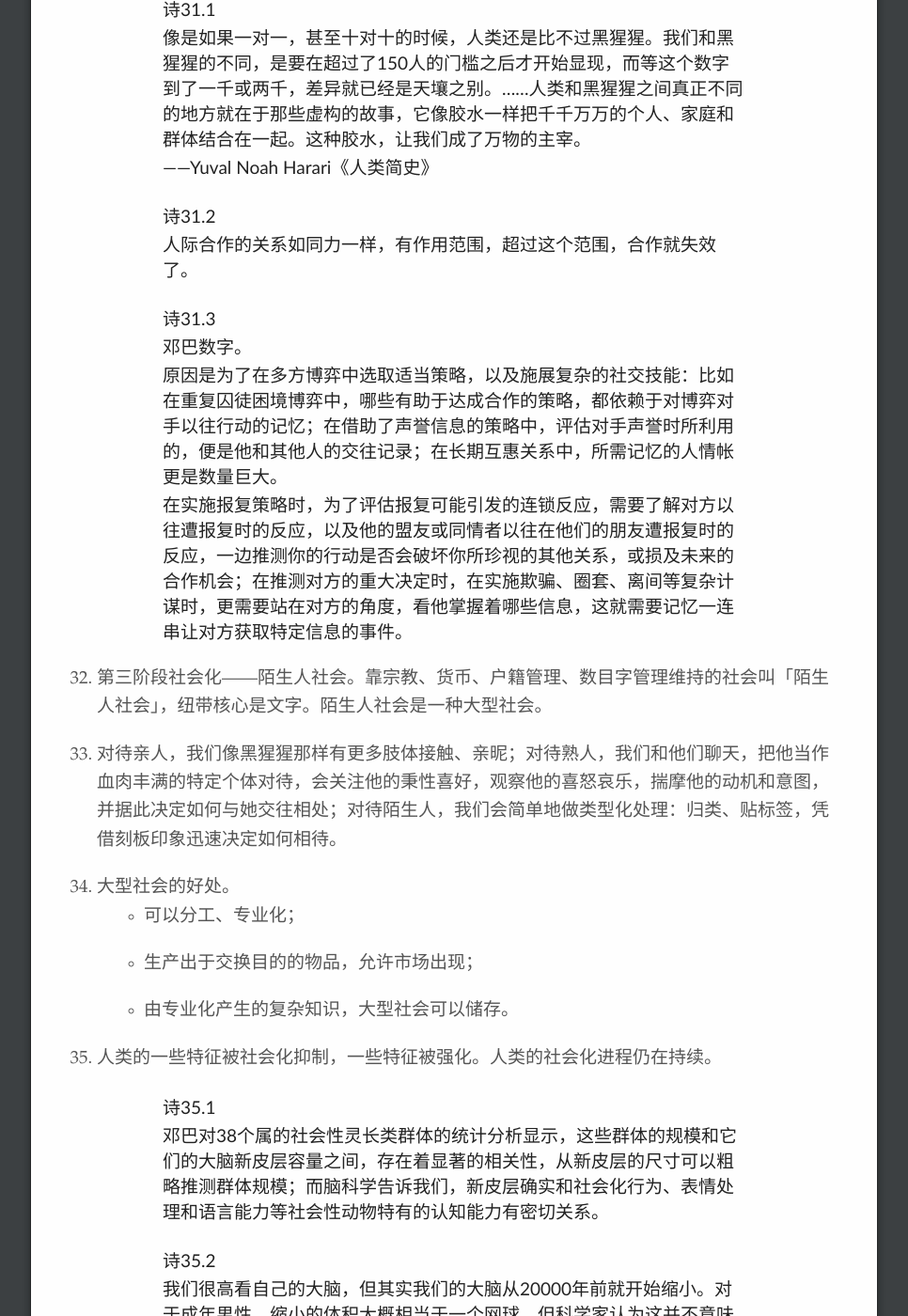
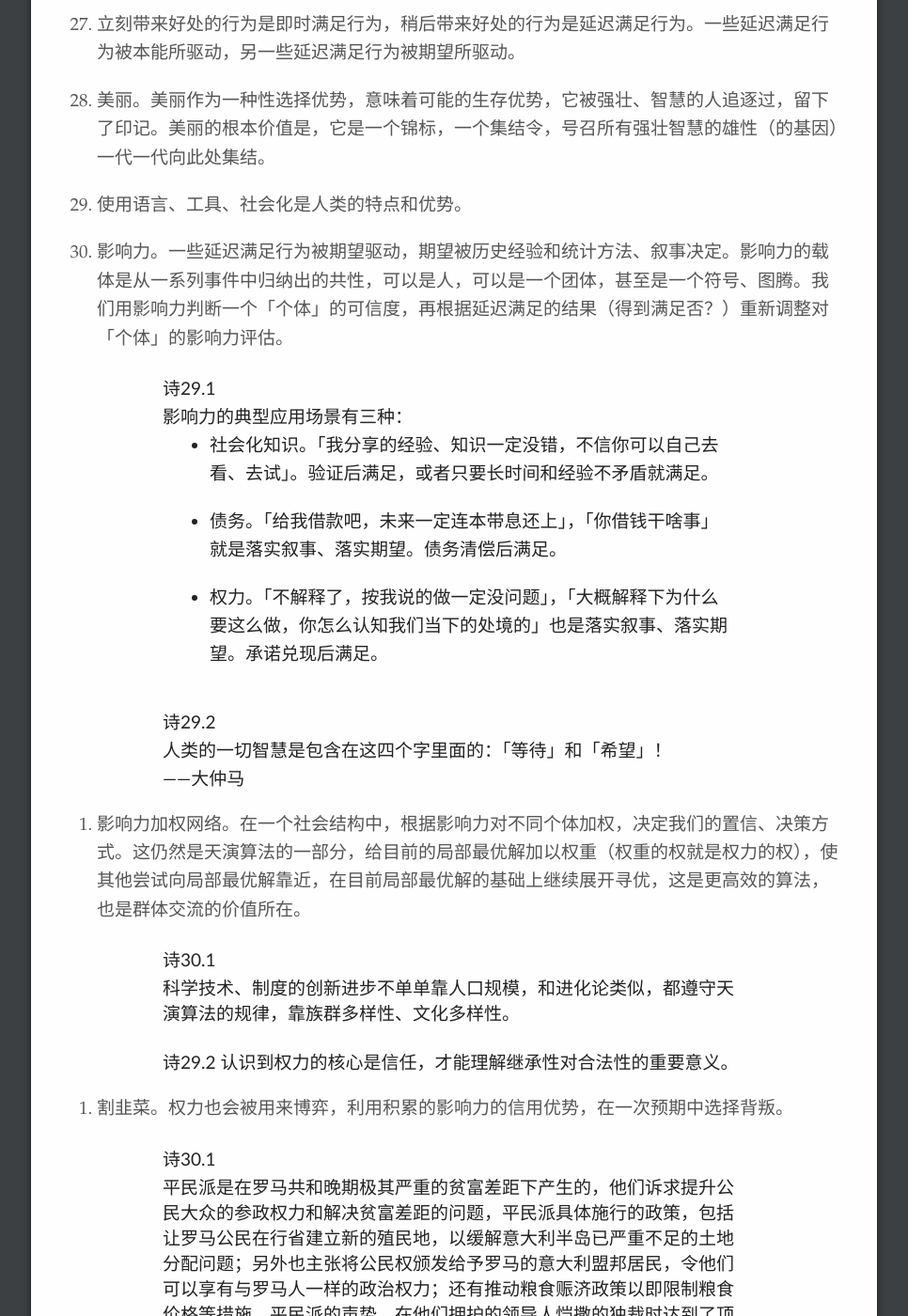
Before and after one commit to siseng/siseng.github.io, a Jekyll site: the page built from index.md, in a window 1280 px wide and 1400 px high, scrolled down 43510 px. Shown: the whole window at 94% size, without its empty margins (157-1123 px from the left). Built offline with Jekyll 4.4.1, drawn with Linux system fonts in a browser that asks for light colours; our own code applies the rules of GitHub Pages for plain Markdown files; some of the changed text lies outside the part shown.

Commit message:
big picture

```diff
--- a/index.md
+++ b/index.md
@@ -670,7 +670,11 @@ layout: default
 >
 > ![fractal](imgs/fractal.png)
 
-{:start="15"}
+> 诗13.3
+>
+> ![picture](imgs/picture.png)
+
+{:start="14"}
 14. 物自体。我们这个看到的世界的本体。混元流淌进来，形成真空涨落，上游的判定是环境的拉格朗日量。
 
 > 诗14.1
@@ -801,15 +805,40 @@ layout: default
 > 不承昰启要，就无法区别婚姻与嫖娼。
 
 {:start="27"}
+
+27. 立刻带来好处的行为是即时满足行为，稍后带来好处的行为是延迟满足行为。一些延迟满足行为被本能所驱动，另一些延迟满足行为被期望所驱动。
+
 27. 美丽。美丽作为一种性选择优势，意味着可能的生存优势，它被强壮、智慧的人追逐过，留下了印记。美丽的根本价值是，它是一个锦标，一个集结令，号召所有强壮智慧的雄性（的基因）一代一代向此处集结。
 28. 使用语言、工具、社会化是人类的特点和优势。
-29. 权力：加权算法。权力来自于「不解释了，按我说的做一定没问题」的良好权威信用。这仍然是天演算法的一部分，给目前的局部最优解加以权重（权重的权就是权力的权），使其他尝试向局部最优解靠近，在目前局部最优解的基础上继续展开寻优，这是更高效的算法，也是群体交流的价值所在。「不解释了」的原因可能是信息不对称，也可能是直觉（天启）。权威信用越良好，权力的合法性越强。「权力-责任」是对「因-果」的人格化。
+29. 影响力。一些延迟满足行为被期望驱动，期望被历史经验和统计方法、叙事决定。影响力的载体是从一系列事件中归纳出的共性，可以是人，可以是一个团体，甚至是一个符号、图腾。我们用影响力判断一个「个体」的可信度，再根据延迟满足的结果（得到满足否？）重新调整对「个体」的影响力评估。
 
 > 诗29.1
 >
+> 影响力的典型应用场景有三种：
+>
+> - 社会化知识。「我分享的经验、知识一定没错，不信你可以自己去看、去试」。验证后满足，或者只要长时间和经验不矛盾就满足。
+> - 债务。「给我借款吧，未来一定连本带息还上」，「你借钱干啥事」就是落实叙事、落实期望。债务清偿后满足。
+> - 权力。「不解释了，按我说的做一定没问题」，「大概解释下为什么要这么做，你怎么认知我们当下的处境的」也是落实叙事、落实期望。承诺兑现后满足。
+
+> 诗29.2
+>
+> 人类的一切智慧是包含在这四个字里面的：「等待」和「希望」！
+>
+> ——大仲马
+
+30. 影响力加权网络。在一个社会结构中，根据影响力对不同个体加权，决定我们的置信、决策方式。这仍然是天演算法的一部分，给目前的局部最优解加以权重（权重的权就是权力的权），使其他尝试向局部最优解靠近，在目前局部最优解的基础上继续展开寻优，这是更高效的算法，也是群体交流的价值所在。
+
+> 诗30.1
+>
 > 科学技术、制度的创新进步不单单靠人口规模，和进化论类似，都遵守天演算法的规律，靠族群多样性、文化多样性。
 
-> 诗29.2 认识到权力的核心是信任，才能理解继承性对合法性的重要性。
+> 诗29.2 认识到权力的核心是信任，才能理解继承性对合法性的重要意义。
+
+30. 割韭菜。权力也会被用来博弈，利用积累的影响力的信用优势，在一次预期中选择背叛。
+
+> 诗30.1
+>
+> 平民派是在罗马共和晚期极其严重的贫富差距下产生的，他们诉求提升公民大众的参政权力和解决贫富差距的问题，平民派具体施行的政策，包括让罗马公民在行省建立新的殖民地，以缓解意大利半岛已严重不足的土地分配问题；另外也主张将公民权颁发给予罗马的意大利盟邦居民，令他们可以享有与罗马人一样的政治权力；还有推动粮食赈济政策以即限制粮食价格等措施。平民派的声势，在他们拥护的领导人恺撒的独裁时达到了顶点。在凯撒的继承人组成的后三头同盟(前43年-前33年)掌权之后，他们即开始压制平民派的活动，至此平民派已不再是独立的政治势力。
 
 {:start="30"}
 
@@ -830,15 +859,15 @@ layout: default
 
 > 诗31.2
 >
-> 人际合作的关系如同力一样，有作用范围，超过这个范围，合作就失效了。
-
-> 诗31.3
->
 > 邓巴数字。
 >
 > 原因是为了在多方博弈中选取适当策略，以及施展复杂的社交技能：比如在重复囚徒困境博弈中，哪些有助于达成合作的策略，都依赖于对博弈对手以往行动的记忆；在借助了声誉信息的策略中，评估对手声誉时所利用的，便是他和其他人的交往记录；在长期互惠关系中，所需记忆的人情帐更是数量巨大。
 >
 > 在实施报复策略时，为了评估报复可能引发的连锁反应，需要了解对方以往遭报复时的反应，以及他的盟友或同情者以往在他们的朋友遭报复时的反应，一边推测你的行动是否会破坏你所珍视的其他关系，或损及未来的合作机会；在推测对方的重大决定时，在实施欺骗、圈套、离间等复杂计谋时，更需要站在对方的角度，看他掌握着哪些信息，这就需要记忆一连串让对方获取特定信息的事件。
+
+> 诗31.3
+>
+> 可能还有一个算法层面的原因：当群体人数过多，就无法通过循环博弈来形成信任了。为什么呢？设想：群体人口过多，把每个人背叛一次就够混一辈子了。（再加上现实中有跑路的机会）
 
 {:start="32"}
 32. 第三阶段社会化——陌生人社会。靠宗教、货币、户籍管理、数目字管理维持的社会叫「陌生人社会」，纽带核心是文字。陌生人社会是一种大型社会。
```
Also changed, not shown: imgs/picture.png (added).
